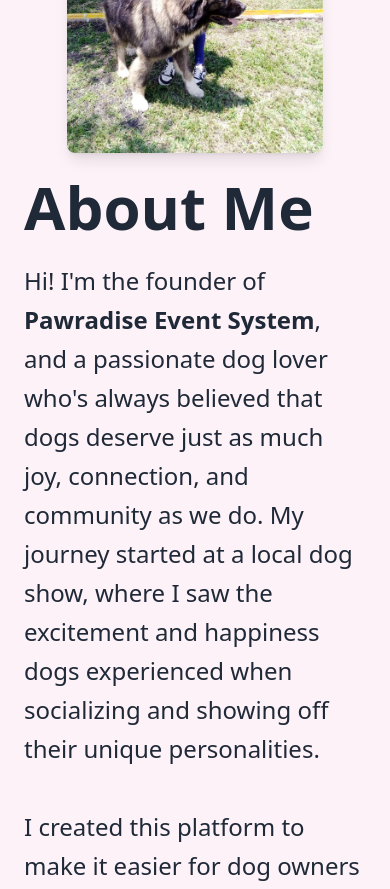
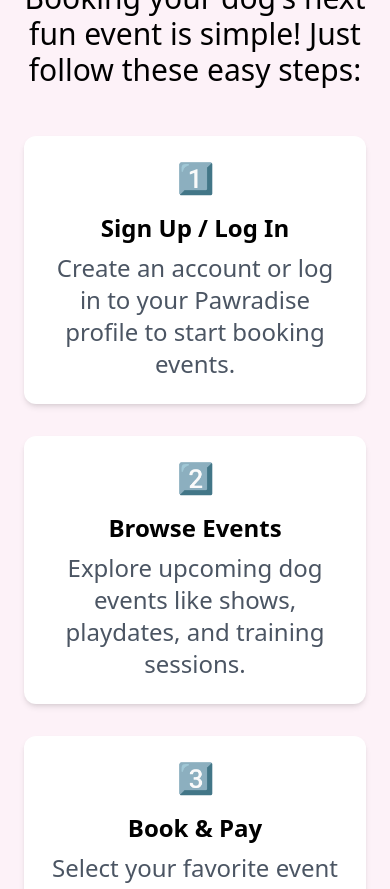
Before and after one commit to JANE-dot978/pawradisefrontend, a React (Create React App) app in the folder pawradise-event-system/: page / in a window 390 px wide. Shown: the part 1080-1969 px from the top of the page. Built offline with nearby package versions, Linux system fonts and the light colour scheme.

Commit message:
how it works section with 4 steps responsive layout and tailwind styling on home page

```diff
--- a/pawradise-event-system/src/components/Home.js
+++ b/pawradise-event-system/src/components/Home.js
@@ -57,6 +57,52 @@
           </button>
         </div>
       </div>
+      <section className="bg-pink-50 py-16 px-6">
+      <div className="max-w-5xl mx-auto text-center">
+        <h2 className="text-6xl font-bold mb-8 text-black">How It Works 🐾</h2>
+        <p className="text-black mb-12 text-3xl">
+          Booking your dog's next fun event is simple! Just follow these easy steps:
+        </p>
+
+        <div className="grid md:grid-cols-2 gap-8">
+          {/* Step 1 */}
+          <div className="bg-white p-6 rounded-xl shadow-md hover:shadow-lg transition duration-300">
+            <div className="text-3xl mb-4">1️⃣</div>
+            <h3 className="font-semibold text-2xl mb-2">Sign Up / Log In</h3>
+            <p className="text-gray-600 text-2xl">
+              Create an account or log in to your Pawradise profile to start booking events.
+            </p>
+          </div>
+
+          {/* Step 2 */}
+          <div className="bg-white p-6 rounded-xl shadow-md hover:shadow-lg transition duration-300">
+            <div className="text-3xl mb-4">2️⃣</div>
+            <h3 className="font-semibold text-2xl mb-2">Browse Events</h3>
+            <p className="text-gray-600 text-2xl">
+              Explore upcoming dog events like shows, playdates, and training sessions.
+            </p>
+          </div>
+
+          {/* Step 3 */}
+          <div className="bg-white p-6 rounded-xl shadow-md hover:shadow-lg transition duration-300">
+            <div className="text-3xl mb-4">3️⃣</div>
+            <h3 className="font-semibold text-2xl mb-2">Book & Pay</h3>
+            <p className="text-gray-600 text-2xl">
+              Select your favorite event and pay securely via Mpesa  quick and easy!
+            </p>
+          </div>
+
+          {/* Step 4 */}
+          <div className="bg-white p-6 rounded-xl shadow-md hover:shadow-lg transition duration-300">
+            <div className="text-3xl mb-4">4️⃣</div>
+            <h3 className="font-semibold text-2xl mb-2">Enjoy & Connect</h3>
+            <p className="text-gray-600 text-2xl">
+              Attend the event, have fun, and meet other dog lovers in the community.
+            </p>
+          </div>
+        </div>
+      </div>
+    </section>
 
       {/* ABOUT Section: Visible below the video */}
 <div className="bg-pink-50 text-gray-800 py-12 px-6 md:px-20 flex flex-col md:flex-row items-center md:items-start md:gap-4 mx-auto">
```
